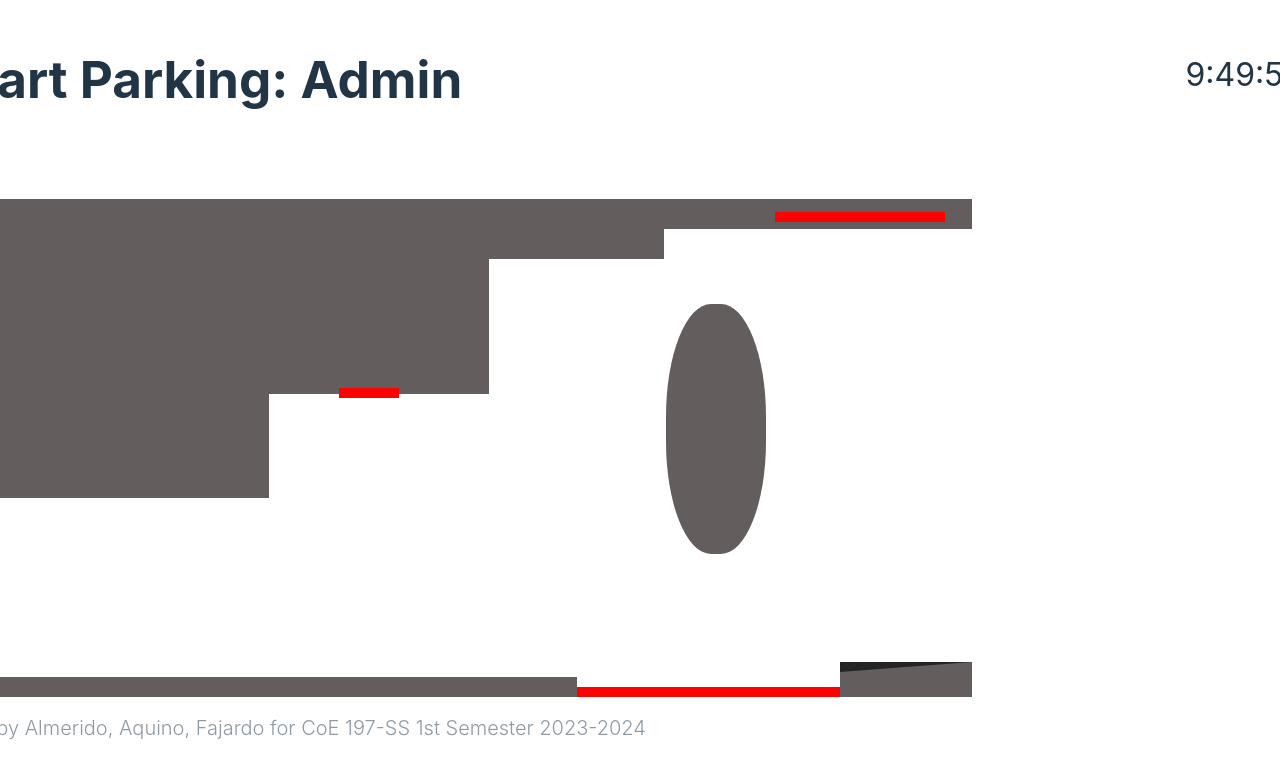
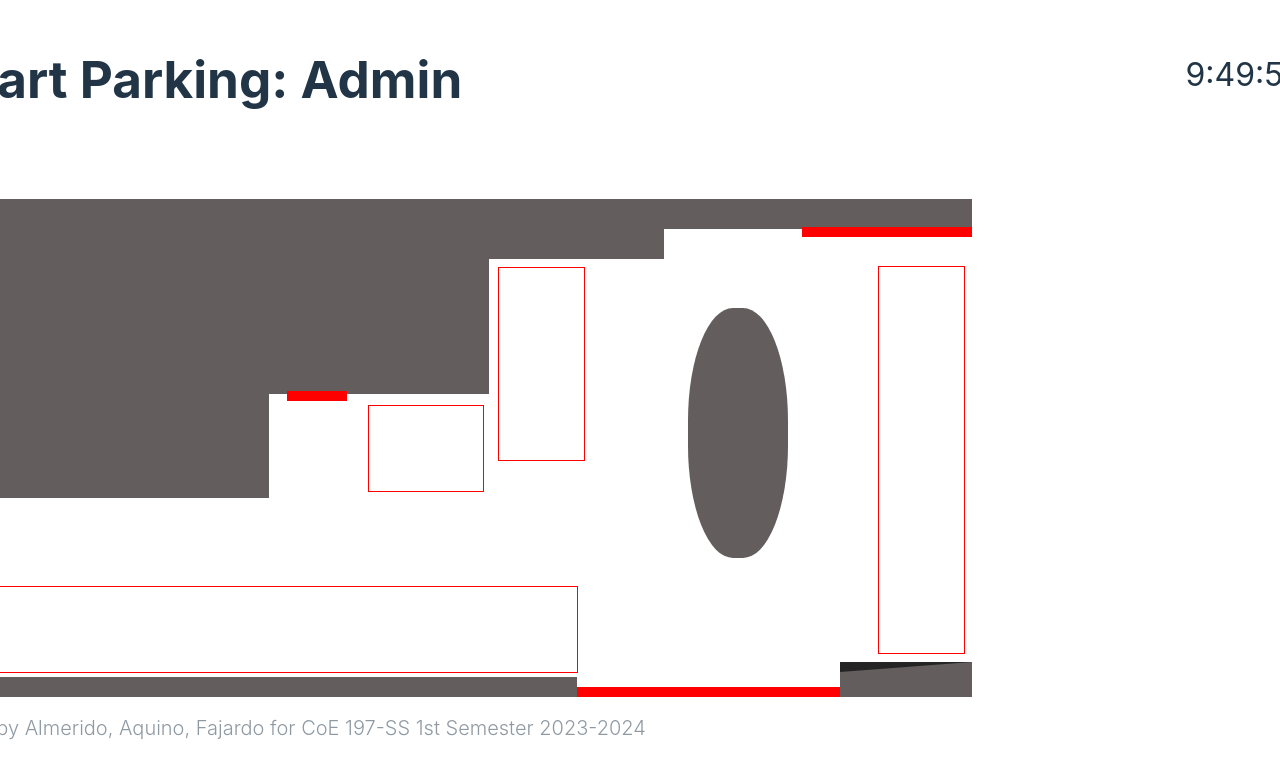
Before and after one commit to alztr2908/coe-197-design-project, a React (Vite) app: page / in a window 1280 px wide. Shown: the top 778 px of the page. Built offline with nearby package versions, Linux system fonts and the light colour scheme.

Commit message:
make objects fixed and finalized map front end

```diff
--- a/index.html
+++ b/index.html
@@ -3,7 +3,7 @@
   <head>
     <meta charset="UTF-8" />
     <link rel="icon" type="image/svg+xml" href="/vite.svg" />
-    <meta name="viewport" content="width=device-width, initial-scale=1.0" />
+    <meta name="viewport" content="user-scalable=no, initial-scale=1, maximum-scale=1, minimum-scale=1, width=device-width, height=device-height, target-densitydpi=device-dpi" />
     <title>Smart Parking</title>
   </head>
   <body>
--- a/src/components/map.css
+++ b/src/components/map.css
@@ -8,6 +8,7 @@
 .building {
     height: 60%;
     display: flex;
+    position: relative;
 }
 
 .rec1 {
@@ -25,8 +26,8 @@
 .rec2::after{
     content: '';
     position: absolute;
-    top: 48.5%;
-    left: 26.5%;
+    top: 64%;
+    left: 35%;
     background-color: red;
     width: 60px;
     height: 10px;
@@ -44,14 +45,13 @@
     height: 10%;
 }
 
-.rec4::after{
+.rec4::before{
     content: '';
     position: absolute;
-    top: 26.5%;
-    left: 60.55%;
-    background-color: red;
-    width: 170px;
-    height: 10px;
+    top: 28px;
+    right: 0px;
+    border-top: 10px solid red;
+    border-right: 170px solid red;
 }
 
 .fence {
@@ -85,17 +85,64 @@
     content: '';
     position: absolute;
     bottom: 25px;
-    border-top: 10px solid #242424;;
+    border-top: 10px solid #242424;
     border-right: 132px solid #635D5D;
-    width: 0;
 }
 
 .oval {
-    position: absolute;
-    top: 38%;
-    left: 52%;
+    position: relative;
+    bottom: 210px;
+    left: 770px;
     width: 100px;
     height: 250px;
     background-color: #635D5D;
     border-radius: 45%;
-  }
+}
+
+.southwest-parking {
+    position: relative;
+    bottom: 182px;
+    /* left: 52%; */
+    width: 660px;
+    height: 87px;
+    border: 1px solid red;
+    display: flex;
+}
+
+.northwest-parking {
+    position: relative;
+    bottom: 450px;
+    left: 450px;
+    width: 115.5px;
+    height: 87px;
+    border: 1px solid red;
+    display: flex;
+}
+
+.east-parking {
+    position: relative;
+    bottom: 870px;
+    left: 960px;
+    width: 87px;
+    height: 388px;
+    border: 1px solid red;
+}
+
+.west-parking {
+    position: relative;
+    bottom: 675px;
+    left: 580px;
+    width: 87px;
+    height: 194px;
+    border: 1px solid red;
+}
+
+.s1{
+    width: 38.8px;
+    border: 1px solid yellow;
+}
+
+.s4{
+    height: 38.8px;
+    border: 1px solid yellow;
+}
--- a/src/components/map.jsx
+++ b/src/components/map.jsx
@@ -12,12 +12,13 @@ const map = () => {
       <div className="fence">
         <span className="long-fence"></span>
         <span className="entrance-exit"></span>
-        <span className="short-fence">
-          <span className="s1"></span>
-          <span className="s2"></span>
-        </span>
+        <span className="short-fence"></span>
       </div>
       <div className="oval"></div>
+      <div className="southwest-parking"></div>
+      <div className="northwest-parking"></div>
+      <div className="west-parking"></div>
+      <div className="east-parking"></div>
     </div>
   );
 };
--- a/src/index.css
+++ b/src/index.css
@@ -12,6 +12,9 @@
   -webkit-font-smoothing: antialiased;
   -moz-osx-font-smoothing: grayscale;
   -webkit-text-size-adjust: 100%;
+
+  touch-action: pan-x pan-y;
+  height: 100%
 }
 
 * {
```
